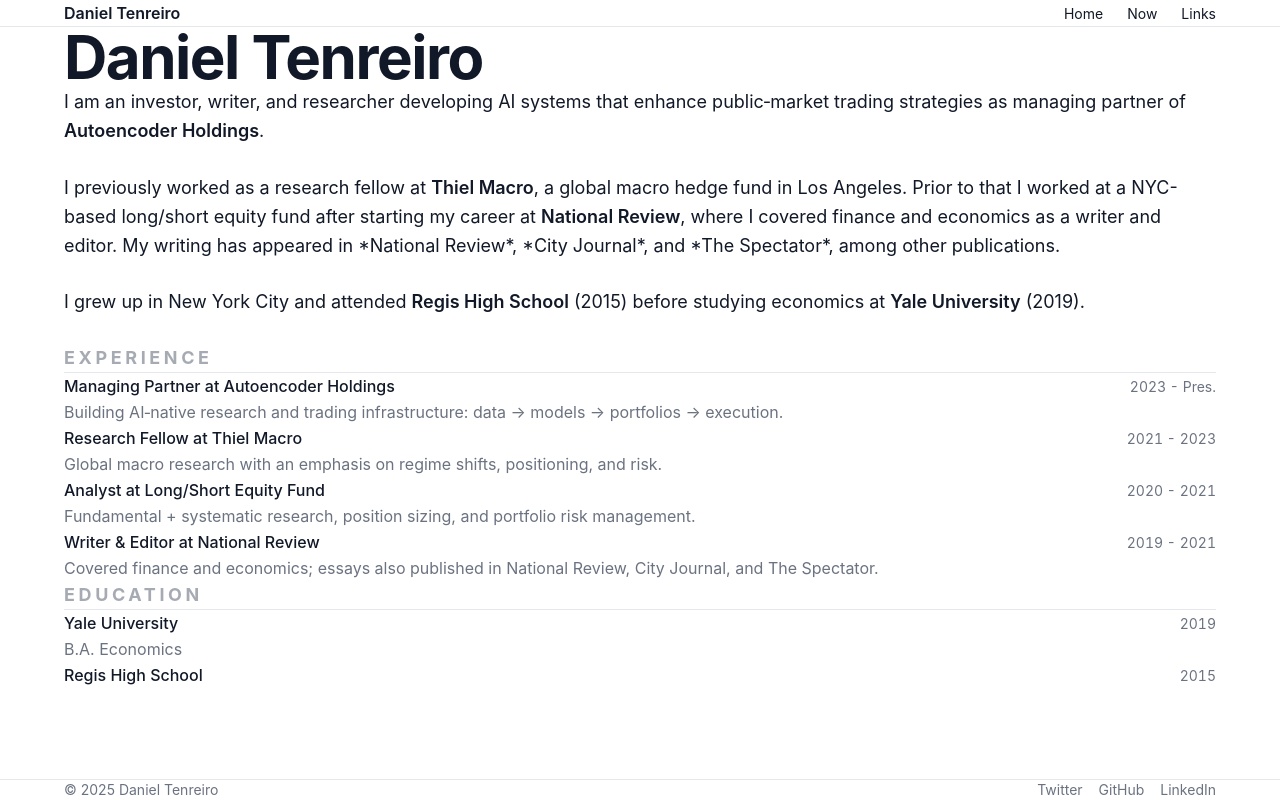
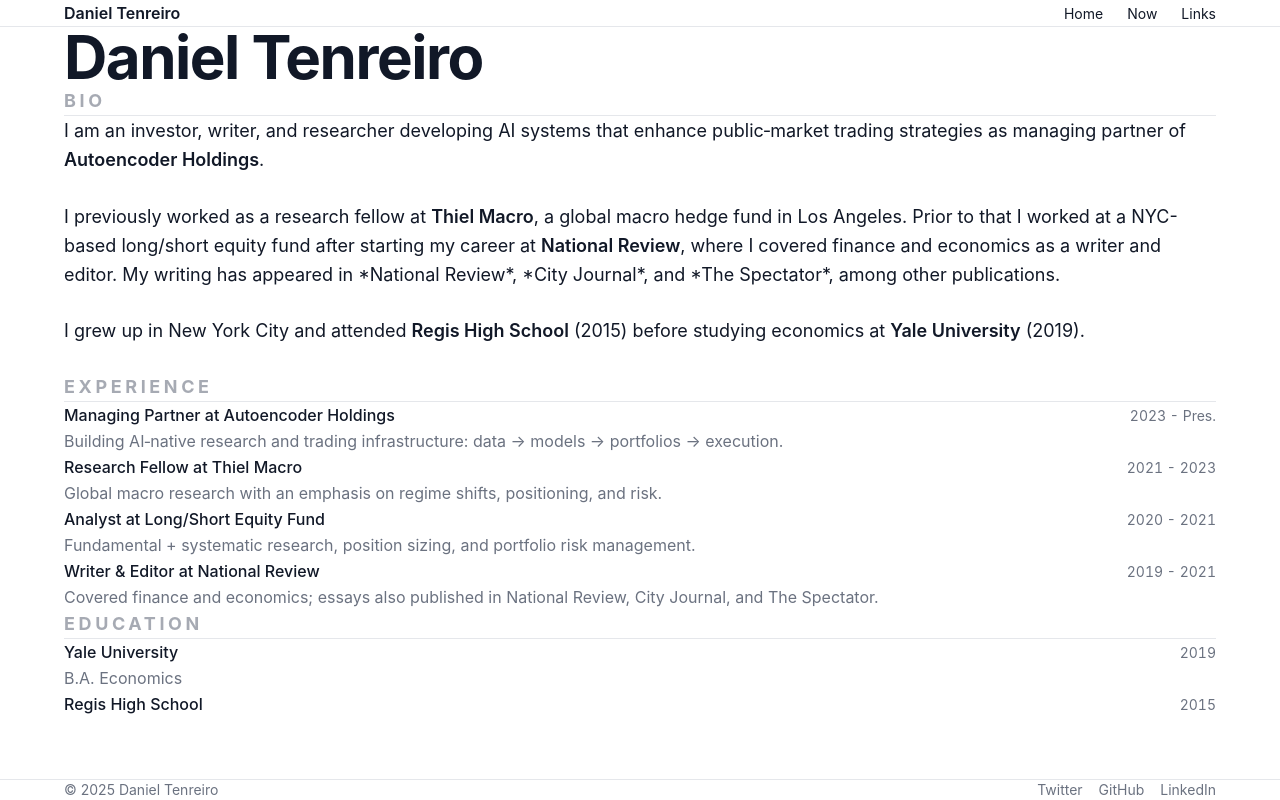
Before and after one commit to dtenreiro/claude-web, a Next.js app: page / in a window 1280 px wide. Built offline with nearby package versions, Linux system fonts and the light colour scheme.

Commit message:
feat: standardize h2 heading styles across pages and introduce a new bio section heading.

```diff
--- a/src/app/links/page.tsx
+++ b/src/app/links/page.tsx
@@ -27,7 +27,7 @@
               className="group border-border hover:bg-muted/50 focus-visible:outline-2 focus-visible:outline-offset-2 focus-visible:outline-[color:var(--accent)] flex items-center justify-between rounded-xl border p-5 transition-all hover:shadow-sm"
             >
               <div className="space-y-1.5">
-                <h2 className="font-semibold tracking-tight transition-colors group-hover:text-foreground group-focus-visible:text-foreground">
+                <h2 className="pt-4 text-lg font-bold tracking-[0.2em] uppercase text-muted-foreground/60 border-b border-border pb-4 transition-colors group-hover:text-foreground group-focus-visible:text-foreground">
                   {link.name}
                 </h2>
                 <p className="text-muted-foreground text-sm leading-relaxed">{link.description}</p>
--- a/src/app/now/page.tsx
+++ b/src/app/now/page.tsx
@@ -26,7 +26,7 @@
       <div className="space-y-20">
         {siteConfig.now.sections.map((section, index) => (
           <section key={index} className="space-y-6">
-            <h2 className="text-xs font-bold tracking-[0.2em] uppercase text-muted-foreground/60 border-b border-border pb-4">{section.title}</h2>
+            <h2 className="pt-4 text-lg font-bold tracking-[0.2em] uppercase text-muted-foreground/60 border-b border-border pb-4">{section.title}</h2>
             <p className="text-lg text-foreground leading-relaxed max-w-4xl">{section.content}</p>
           </section>
         ))}
--- a/src/app/page.tsx
+++ b/src/app/page.tsx
@@ -9,8 +9,9 @@
       </header>
 
       <article className="space-y-24 md:space-y-32 lg:space-y-40">
-        {/* Bio */}
-        <section className="prose prose-neutral dark:prose-invert max-w-none">
+        <section className="space-y-16">
+          <h2 className="pt-4 text-lg font-bold tracking-[0.2em] uppercase text-muted-foreground/60 border-b border-border pb-4">Bio</h2>
+          <div className="prose prose-neutral dark:prose-invert max-w-none">
             {siteConfig.fullBio.split('\n\n').map((paragraph, index) => {
               // Simple bold replacement for the bio
               const parts = paragraph.split(/(\*\*.*?\*\*)/g);
@@ -25,6 +26,7 @@
                 </p>
               );
             })}
+          </div>
         </section>
 
         {/* Experience */}
@@ -57,8 +59,7 @@
           </div>
         </section>
 
-        {/* Education */}
-        <section className="space-y-16">
+        <section className="space-y-16 pt-12 md:pt-16">
           <h2 className="pt-6 text-lg font-bold tracking-[0.2em] uppercase text-muted-foreground/60 border-b border-border pb-4">Education</h2>
           <div className="space-y-16">
             <div className="space-y-1">
```
Lines whose indentation alone changed are shown as unchanged.
